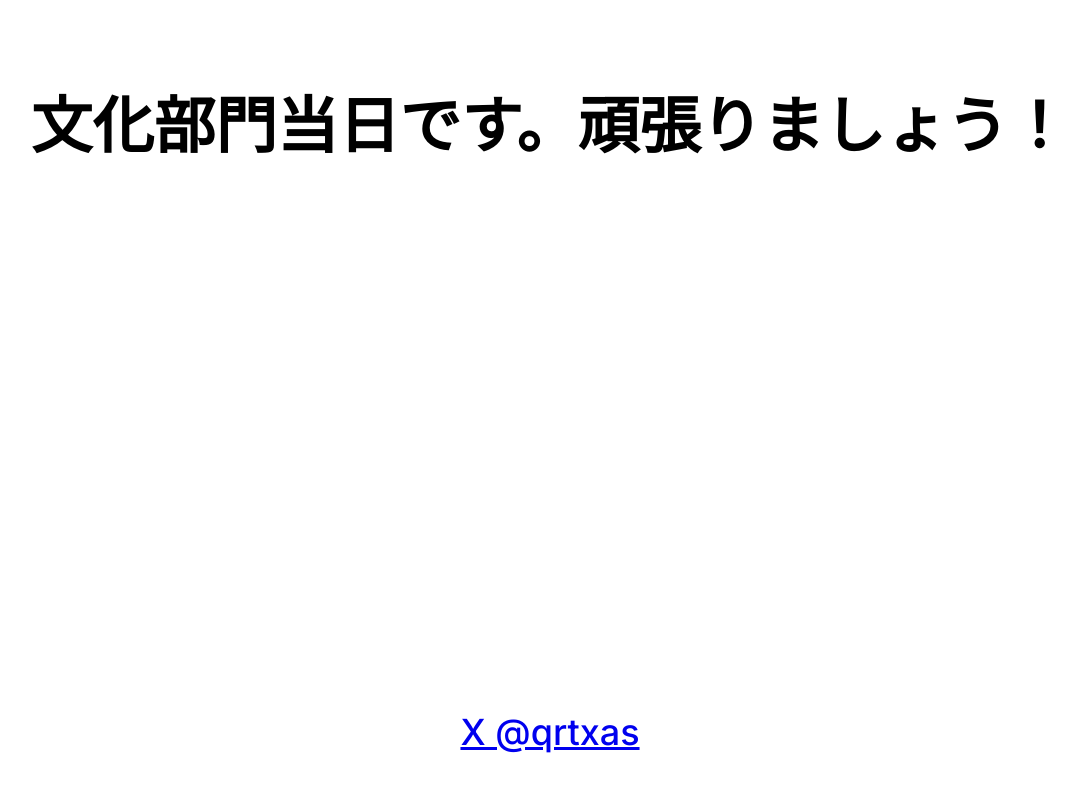
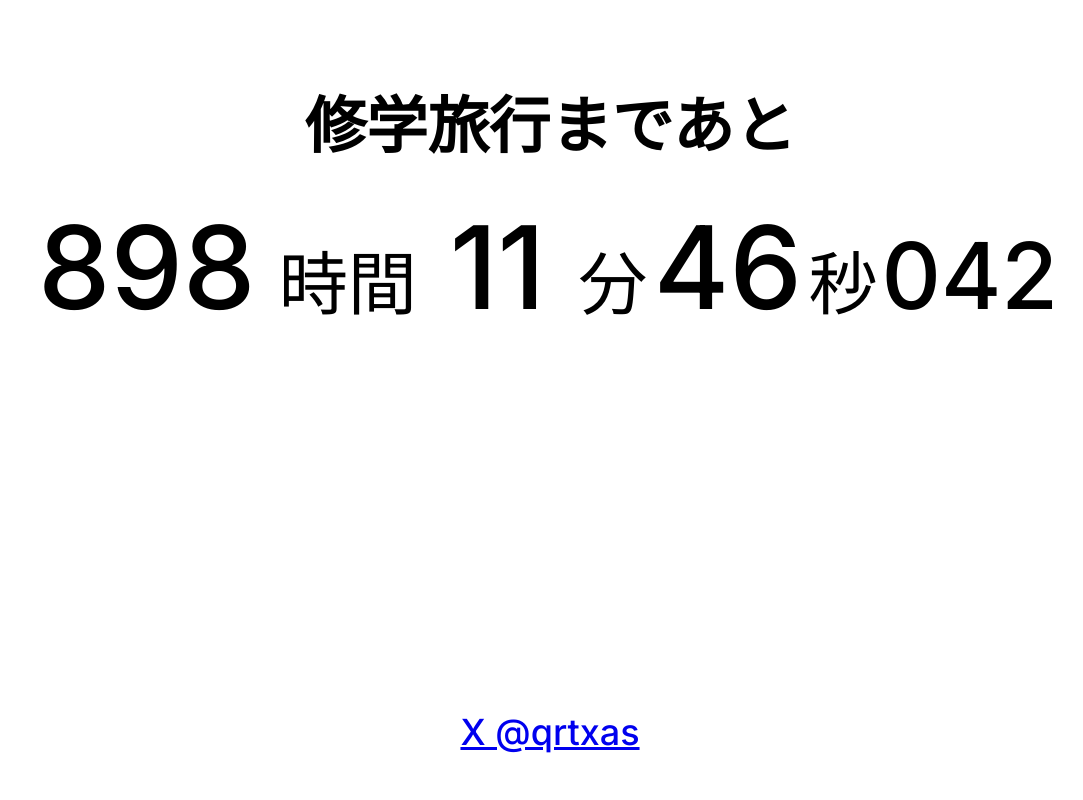
Before and after one commit to ssx19t/ssx19t.github.io, a plain HTML site: page countdown2024.html in a window 1280 px wide. Shown: the whole page, without its empty margins (90-1173 px from the left). Drawn offline with Linux system fonts and the light colour scheme.

Commit message:
Update countdown2024.html

```diff
--- a/countdown2024.html
+++ b/countdown2024.html
@@ -76,7 +76,7 @@ h1 {
     <script>
 function showClock() {
     const now = new Date();
-    const target = new Date(2024, 8, 7, 9, 0);
+    const target = new Date(2024, 9, 22, 0, 0);
     const restMesc = target - now;
     const rest = new Date(restMesc);
     const msec = rest.getMilliseconds();
@@ -88,7 +88,7 @@ function showClock() {
     document.getElementById("ss").innerHTML = ('0' + sec).slice(-2);
     document.getElementById("ms").innerHTML = ('0' + msec).slice(-3);
     if (rest < 0) {
-        document.getElementById("content").innerHTML = '<h1>文化部門当日です。頑張りましょう！</h1>';
+        document.getElementById("content").innerHTML = '<h1>修学旅行当日です！！</h1>';
     }
 }
 setInterval('showClock()', 67)
@@ -98,7 +98,7 @@ setInterval('showClock()', 67)
 <body>
     <div id="wrapper">
         <div id="content">
-            <h1>文化部門まであと</h1>
+            <h1>修学旅行まであと</h1>
             <div id="count">
                 <div id="hh">23</div>
                 <div class="text">時間</div>
```
